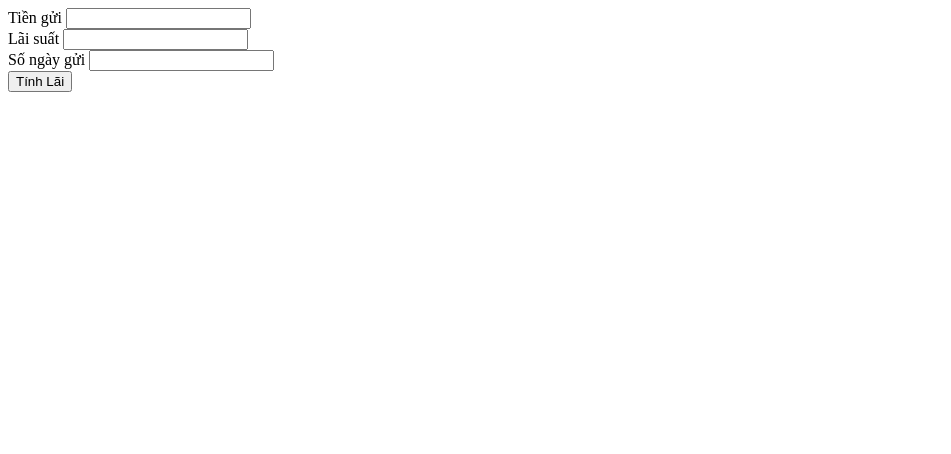
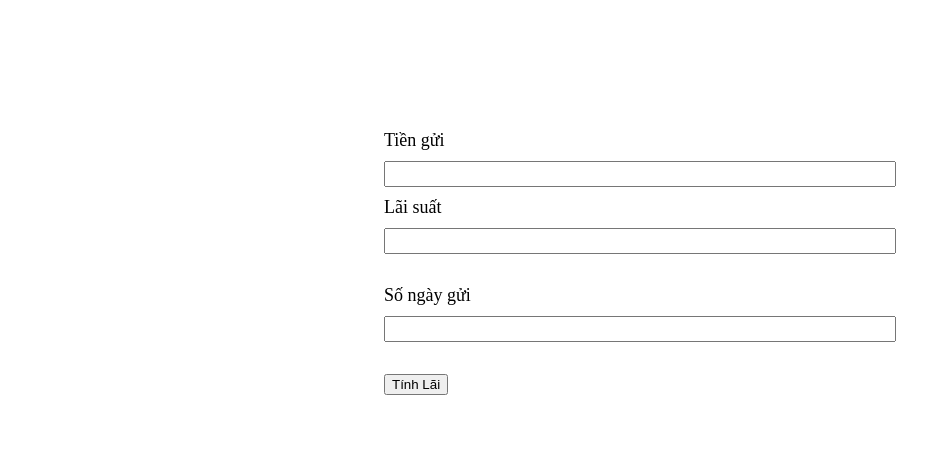
Before and after one commit to tkTest120120/NewPythonServer, a Flask app: page /lai in a window 1280 px wide. Shown: the top 454 px of the page, without its empty margins (0-951 px from the left). Run offline with Flask 2, Linux system fonts and the light colour scheme.

Commit message:
update lai ngan hang

```diff
--- a/app.py
+++ b/app.py
@@ -31,7 +31,7 @@ def ui_lai_tiet_kiem():
 
 @app.post("/tinh_lai")
 def tinh_lai():
-    tien_gui = request.form.get("tien_gui"),
+    tien_gui = request.form.get("tien_gui")
     lai_suat = request.form.get("lai_suat")
     so_ngay_gui = request.form.get("so_ngay_gui")
 
@@ -45,5 +45,7 @@ def tinh_lai():
             so_ngay_gui
         )
     )
+
+
 # if __name__ == '__main__':
 #     app.run(debug=True)
--- a/templates/tinh_lai.html
+++ b/templates/tinh_lai.html
@@ -8,28 +8,63 @@
     <title> Lãi Ngân Hàng </title>
 
     <style>
+        body {
+            width: 100%;
+            margin: 0 auto;
+            font-size: 18px;
+        }
 
+        form {
+            width: 40%;
+            margin: 0 auto;
+            margin-top: 100px;
+            padding: 30px;
+        }
+
+        input{
+            margin: 10px 0;
+            height: 20px;
+        }
+
+        .form-group{
+            display: flex;
+            flex-direction: column;
+        }
     </style>
 
 </head>
 
 <body>
+    <div>
         <form action="/tinh_lai" method="post">
+            <div class="form-group">
                 <label for=""> Tiền gửi </label>
-        <input type="number" name="tien_gui"> <br>
+                <input type="number" name="tien_gui">
+            </div>
+
+            <div class="form-group">
                 <label for=""> Lãi suất </label>
                 <input type="number" name="lai_suat" step="any"> <br>
+
+            </div>
+
+            <div class="form-group">
                 <label for=""> Số ngày gửi </label>
                 <input type="number" name="so_ngay_gui"> <br>
 
+            </div>
+
             <button type="submit"> Tính Lãi </button>
+
+            <div style="margin-top: 30px;" >
+                {% if lai %}
+                <h2> {{ lai }} </h2>
+                {% endif %}
+            </div>
         </form>
 
-    <div>
-        {% if lai %}
-            <h3> Lãi của bạn là :  {{ lai }} </h3>
-        {% endif %}
     </div>
+
 </body>
 
 </html>
```
Lines whose indentation alone changed are shown as unchanged.
